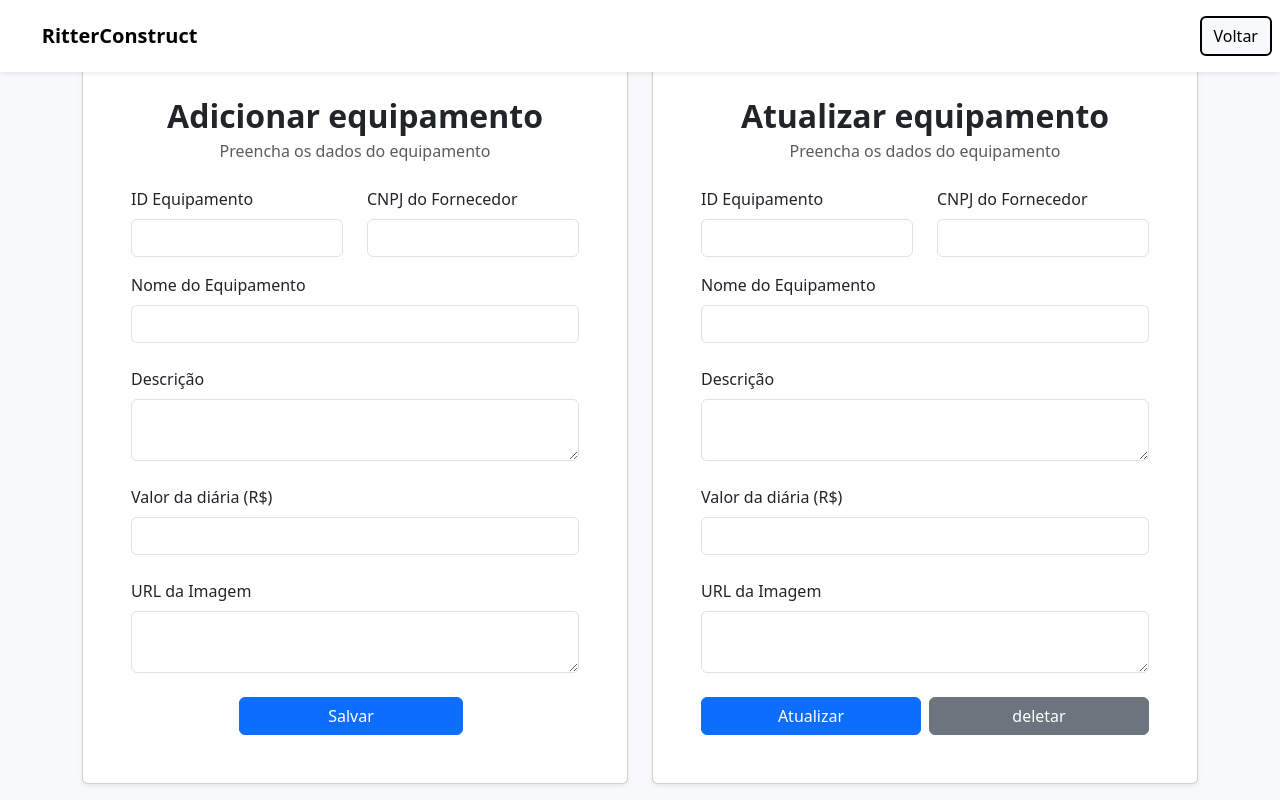
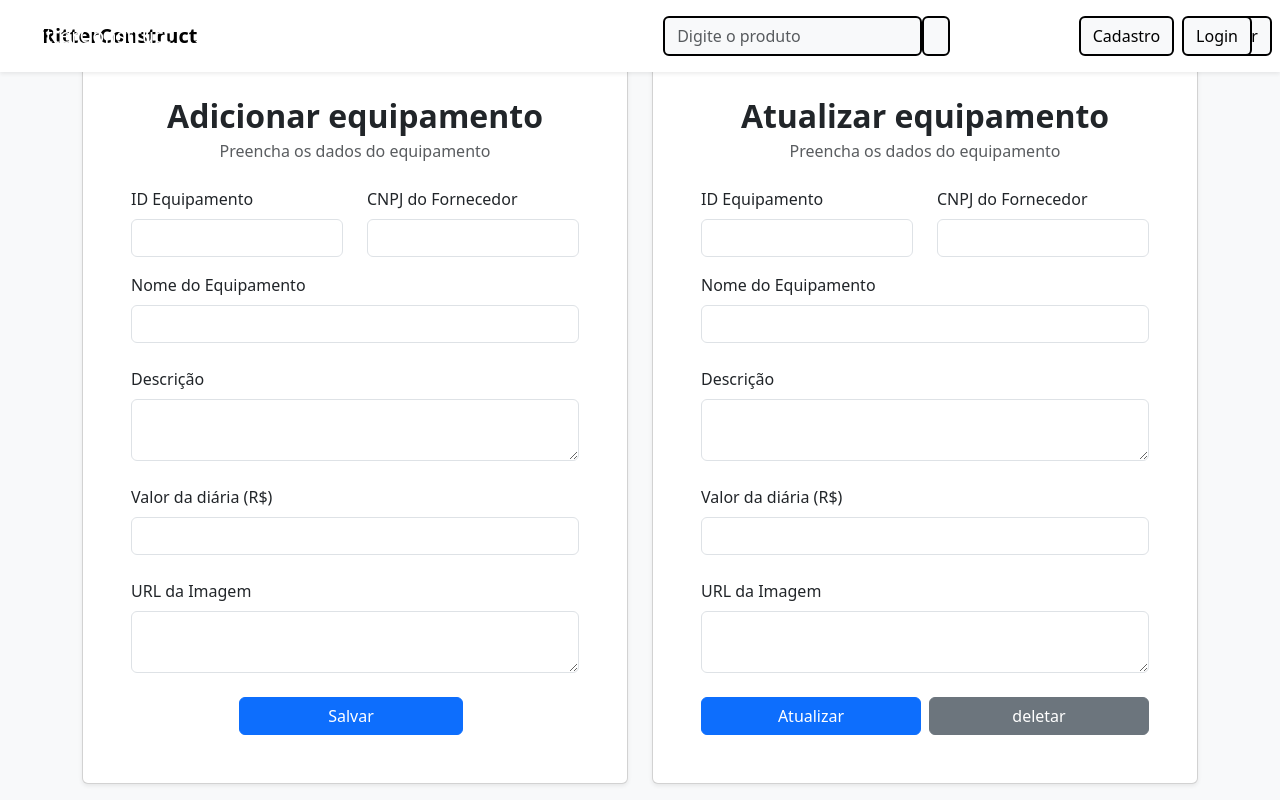
Before and after one commit to PedroVieiraC/trabalho, a plain HTML site: page Front-end/html/admin.html in a window 1280 px wide. Drawn offline with nearby package versions, Linux system fonts and the light colour scheme.

Commit message:
tela com duas interfaces pronta, mudando para três botões

```diff
--- a/Front-end/html/admin.html
+++ b/Front-end/html/admin.html
@@ -4,7 +4,7 @@
 <head>
     <meta charset="UTF-8">
     <meta name="viewport" content="width=device-width, initial-scale=1.0">
-    <title>Cadastro - RitterConstruct</title>
+    <title>admin - RitterConstruct</title>
     <link href="https://cdn.jsdelivr.net/npm/bootstrap@5.3.3/dist/css/bootstrap.min.css" rel="stylesheet">
     <link rel="stylesheet" href="../css/admstyle.css">
 </head>
@@ -25,6 +25,54 @@
                 </div>
             </div>
         </nav>
+
+        <nav class="navbar navbar-expand-lg fixed-top p-3">
+            <div class="container-fluid">
+              <!-- Logotipo -->
+              <a class="navbar-brand text-white" href="#">RitterConstruct</a>
+              <button class="navbar-toggler border-light" type="button" data-bs-toggle="collapse"
+                data-bs-target="#navbarSupportedContent" aria-controls="navbarSupportedContent" aria-expanded="false"
+                aria-label="Toggle navigation">
+                <span class="navbar-toggler-icon"></span>
+              </button>
+
+              <!-- Conteúdo da Navbar -->
+              <div class="collapse navbar-collapse" id="navbarSupportedContent">
+                <!-- Lista de Navegação no Canto Esquerdo -->
+                <ul class="navbar-nav mb-2 mb-lg-0">
+                  <li class="nav-item">
+                    <a class="nav-link active text-white" aria-current="page" href="#inicial">Inicial</a>
+                  </li>
+                  <li class="nav-item">
+                    <a class="nav-link text-white" href="#equipamentos">Equipamentos</a>
+                  </li>
+                  <li class="nav-item">
+                    <a class="nav-link text-white" href="#carrinho">Carrinho</a>
+                  </li>
+                  <li class="nav-item">
+                    <a class="nav-link text-white" href="#alugueis">Alugueis</a>
+                  </li>
+                </ul>
+
+                <!-- Formulário de Busca no Centro -->
+                <form class="d-flex mx-auto" role="search" id="searchForm">
+                  <input id="searchInput" class="form-control bg-light border-black border-2" type="search"
+                    placeholder="Digite o produto" aria-label="Search">
+                  <button id="searchButton" class="btn btn-light border-black border-2" type="submit">
+                    <i class="bi bi-search"></i> <!-- Ícone de lupa -->
+                  </button>
+                </form>
+
+                <!-- Botões no Canto Direito -->
+                <div class="d-flex">
+                  <button class="btn btn-light border-black border-2 me-2" type="button"
+                    onclick="window.location.href='./html/register.html'">Cadastro</button>
+                  <button class="btn btn-light border-black border-2" type="button"
+                    onclick="window.location.href='./html/login.html'">Login</button>
+                </div>
+              </div>
+            </div>
+          </nav>
 
     </header>
 
```
